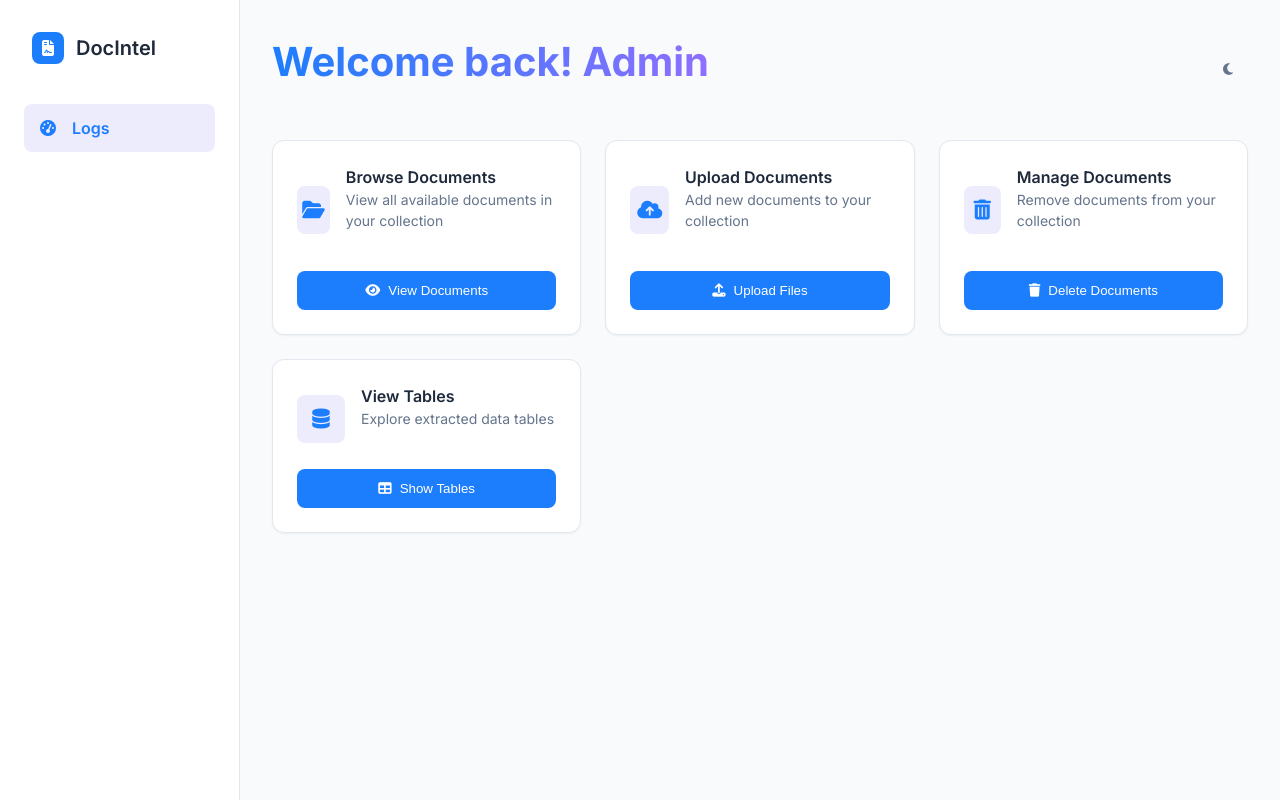
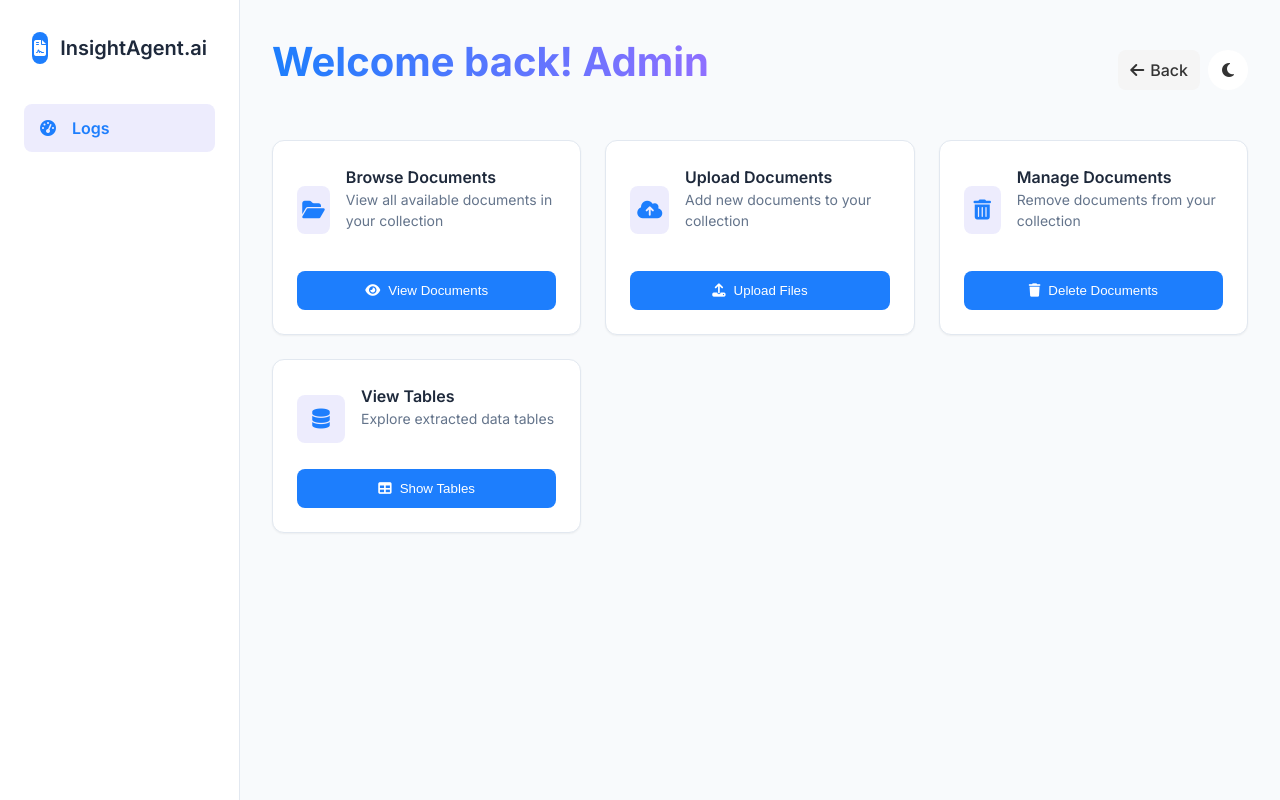
Before and after one commit to Lagozon-Technologies/Agentic-Application, a FastAPI app: page /admin in a window 1280 px wide. Run offline with FastAPI, Linux system fonts and the light colour scheme; parts of the project's set-up code (start-up, migrations or seed data) failed here and were passed over; some libraries are stand-ins or nearby versions.

Commit message:
Update admin.html

```diff
--- a/templates/admin.html
+++ b/templates/admin.html
@@ -548,6 +548,52 @@
                 grid-template-columns: 1fr;
             }
         }
+
+
+        .back-button-container {
+    margin-bottom: 1rem;
+}
+
+.header {
+    display: flex;
+    align-items: center;
+    justify-content: space-between;
+}
+
+.header-controls {
+    display: flex;
+    align-items: center;
+    gap: 8px; /* You can adjust this for tighter spacing */
+}
+
+.back-button,.theme-toggle {
+    background-color: white;
+    border: none;
+    padding: 6px;
+    font-size: 16px;
+    color: #333;
+    cursor: pointer;
+}
+
+
+
+.back-button {
+    display: flex;
+    align-items: center;
+    gap: 6px;
+    background-color: #f5f5f5;
+    color: #333;
+    padding: 8px 12px;
+    border-radius: 8px;
+    text-decoration: none;
+    font-weight: 500;
+    transition: background-color 0.2s ease;
+}
+
+
+
+
+
     </style>
 </head>
 <body>
@@ -558,7 +604,7 @@
                 <div class="logo-icon">
                     <i class="fas fa-file-contract"></i>
                 </div>
-                <span class="logo-text">DocIntel</span>
+                <span class="logo-text">InsightAgent.ai</span>
             </div>
 
             <nav class="nav-menu">
@@ -572,12 +618,25 @@
 
         <!-- Main Content Area -->
         <main class="main-content">
+
+
             <div class="header">
                 <h1 class="welcome-title">Welcome back! </h1>
-                <button class="theme-toggle" id="theme-toggle">
-                    <i class="fas fa-moon"></i>
-                </button>
+
+                <!-- Right-side controls -->
+                <div class="header-controls">
+                    <a href="javascript:history.back()" class="back-button" title="Go Back">
+                        <i class="fas fa-arrow-left"></i> Back
+                    </a>
+
+
+                    <button class="theme-toggle" id="theme-toggle">
+                        <i class="fas fa-moon"></i>
+                    </button>
+                </div>
             </div>
+
+
 
             <!-- Action Cards -->
             <div class="card-grid">
```
